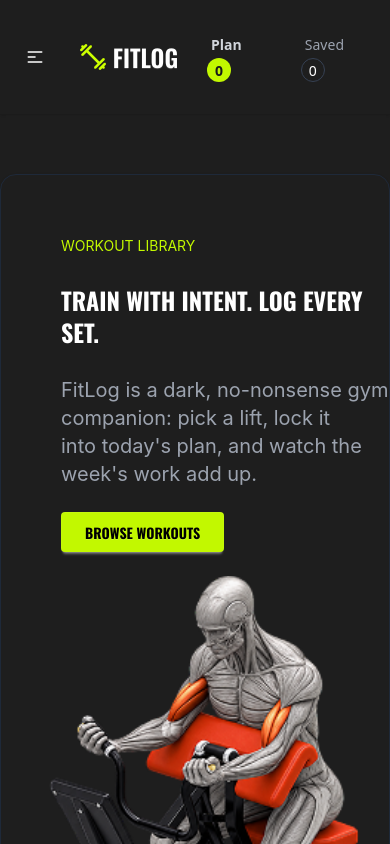
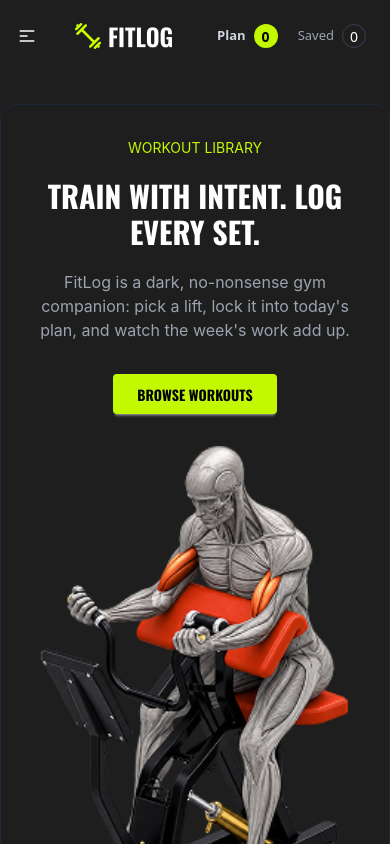
Before and after one commit to NadiaDipa/fit-log, a Next.js app: page / in a window 390 px wide. Shown: the top 844 px of the page. Built offline with nearby package versions, Linux system fonts and the light colour scheme; no server answers.

Commit message:
feat: make Navbar and Banner fully responsive for all devices

```diff
--- a/src/app/components/homepage/Banner.tsx
+++ b/src/app/components/homepage/Banner.tsx
@@ -3,31 +3,28 @@ import React from "react";
 
 const Banner = () => {
   return (
-    <section className="py-15 bg-[#1E1E1E]">
-
-      <div className="card card-side shadow-sm flex flex-col md:flex-row items-center justify-between container mx-auto border border-gray-800 py-15 rounded-2xl">
+    <section className="py-8 md:py-15 bg-[#1E1E1E]">
+      <div className="card shadow-sm flex flex-col md:flex-row items-center justify-between container mx-auto border border-gray-800 py-8 md:py-15 px-6 md:px-0 rounded-2xl">
 
         {/* Content */}
-        <div className="card-body flex-1 p-0 ml-15">
-
-            <div className="text-[#C2F800] font-inter">WORKOUT LIBRARY</div>
-          <h2 className="card-title text-2xl md:text-6xl font-bold font-oswald py-5 text-[#FFFFFF] lg:text-7xl">
-            TRAIN WITH INTENT. LOG
-EVERY SET.
+        <div className="card-body flex-1 p-0 md:ml-15 text-center md:text-left items-center md:items-start">
+          <div className="text-[#C2F800] font-inter">WORKOUT LIBRARY</div>
+          <h2 className="card-title text-3xl sm:text-4xl md:text-6xl font-bold font-oswald py-3 md:py-5 text-[#FFFFFF] lg:text-7xl">
+            TRAIN WITH INTENT. LOG EVERY SET.
           </h2>
-          <p className="text-[#9CA3AF] font-inter text-xl">
-            FitLog is a dark, no-nonsense gym companion: pick a lift, lock it <br />
-into today's plan, and watch the week's work add up.
+          <p className="text-[#9CA3AF] font-inter text-base md:text-xl">
+            FitLog is a dark, no-nonsense gym companion: pick a lift, lock it <br className="hidden md:inline" />
+            into today's plan, and watch the week's work add up.
           </p>
-          <div className="card-actions justify-start mt-4">
-            <button className="btn bg-[#C2F800] text-black border-0 font-bold rounded font-oswald text-1xl px-6 py-4">BROWSE WORKOUTS</button>
+          <div className="card-actions justify-center md:justify-start mt-6">
+            <button className="btn bg-[#C2F800] text-black border-0 font-bold rounded font-oswald text-1xl px-6 py-4">
+              BROWSE WORKOUTS
+            </button>
           </div>
         </div>
 
-
-
         {/* Image */}
-        <figure className="flex-1 flex justify-end items-center w-full md:w-auto mt-6 mr-12 md:mt-0">
+        <figure className="flex-1 flex justify-center md:justify-end items-center w-full md:w-auto mt-8 md:mt-0 md:mr-12">
           <Image
             src="/banner.png"
             alt="Album"
@@ -38,7 +35,6 @@ into today's plan, and watch the week's work add up.
         </figure>
 
       </div>
-
     </section>
   );
 };
--- a/src/app/components/shared/Navbar.tsx
+++ b/src/app/components/shared/Navbar.tsx
@@ -9,11 +9,13 @@ const Navbar = () => {
   const pathname = usePathname();
 
   return (
-    <nav className="bg-[#1E1E1E] ">
-      <div className="navbar shadow-sm container mx-auto py-8">
-        <div className="navbar-start">
-          <div className="dropdown">
-            <div tabIndex={0} role="button" className="btn btn-ghost text-white lg:hidden">
+    <nav className="bg-[#1E1E1E]">
+      <div className="navbar container mx-auto py-4 px-4 lg:py-8">
+        {/* Left Side: Mobile Menu & Desktop Logo */}
+        <div className="navbar-start w-auto lg:w-1/4">
+          {/* Mobile Hamburger Menu */}
+          <div className="dropdown lg:hidden">
+            <div tabIndex={0} role="button" className="btn btn-ghost text-white px-0">
               <svg
                 aria-label="Menu"
                 xmlns="http://www.w3.org/2000/svg"
@@ -42,8 +44,10 @@ const Navbar = () => {
               </li>
             </ul>
           </div>
-          <div>
-            <Link href="/" className="btn btn-ghost text-xl">
+
+          {/* Desktop Logo */}
+          <div className="hidden lg:flex items-center">
+            <Link href="/" className="btn btn-ghost text-xl px-0">
               <Image
                 src="/logo.png"
                 alt="FitLog Logo"
@@ -56,20 +60,37 @@ const Navbar = () => {
           </div>
         </div>
 
-        {/* Center Links */}
-        <div className="navbar-center hidden lg:flex">
-          <ul className="flex items-center gap-2">
+        {/* Center Side: Mobile Logo & Desktop Links */}
+        <div className="navbar-center flex-1 justify-center">
+          {/* Mobile & Tablet Center Logo */}
+          <div className="flex lg:hidden items-center">
+            <Link href="/" className="btn btn-ghost text-xl px-0">
+              <Image
+                src="/logo.png"
+                alt="FitLog Logo"
+                width={28}
+                height={28}
+                className="w-7 h-7 object-contain"
+              />
+              <span className="text-[#FFFFFF] font-oswald text-2xl">FITLOG</span>
+            </Link>
+          </div>
+
+          {/* Center Links (Desktop only) */}
+          <ul className="hidden lg:flex items-center gap-2 whitespace-nowrap">
             <li>
               <Link
                 href="/"
-                className={`px-4 py-1.5 rounded-full text-[14px]  text-[#C2F800] font-inter bg-[#C2F800]/5`}>
+                className={`px-4 py-1.5 rounded-full text-[14px] text-[#C2F800] font-inter bg-[#C2F800]/5`}
+              >
                 Workouts
               </Link>
             </li>
             <li>
               <Link
                 href="/my-plan"
-                className={`px-4 py-1.5 rounded-full  text-[14px]  text-[#9CA3AF] font-inter`}>
+                className={`px-4 py-1.5 rounded-full text-[14px] text-[#9CA3AF] font-inter`}
+              >
                 My Plan
               </Link>
             </li>
@@ -77,24 +98,28 @@ const Navbar = () => {
         </div>
 
         {/* Right Links */}
-        <div className="navbar-end">
-          <ul className="flex items-center gap-2">
+        <div className="navbar-end w-auto lg:w-1/4">
+          <ul className="flex items-center gap-1 sm:gap-2 whitespace-nowrap">
             <li>
               <Link
                 href="/plan"
-                className={`px-4 py-1.5 rounded-full font-semibold text-[#D1D5DB] text-[14px]`}
+                className={`px-2 sm:px-4 py-1.5 rounded-full font-semibold text-[#D1D5DB] text-[13px] sm:text-[14px] flex items-center`}
               >
                 Plan
-                   <div className="badge bg-[#C2F800] border-0 btn-circle ml-3">0</div>
+                <div className="badge bg-[#C2F800] border-0 btn-circle ml-2 sm:ml-3 text-black font-bold">
+                  0
+                </div>
               </Link>
             </li>
             <li>
               <Link
                 href="/saved"
-                className={`px-4 py-1.5 rounded-full text-[14px]  text-[#9CA3AF]`}
+                className={`px-2 sm:px-4 py-1.5 rounded-full text-[13px] sm:text-[14px] text-[#9CA3AF] flex items-center`}
               >
                 Saved
-                <div className="badge bg-[#1E1E1E] border-gray-700 btn-circle ml-3 text-white ">0</div>
+                <div className="badge bg-[#1E1E1E] border-gray-700 btn-circle ml-2 sm:ml-3 text-white">
+                  0
+                </div>
               </Link>
             </li>
           </ul>
```
